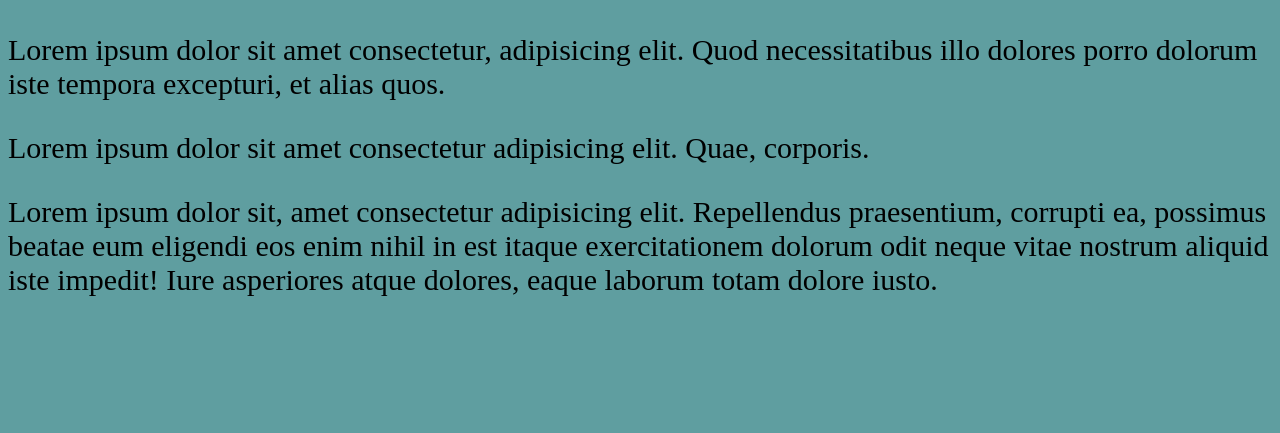
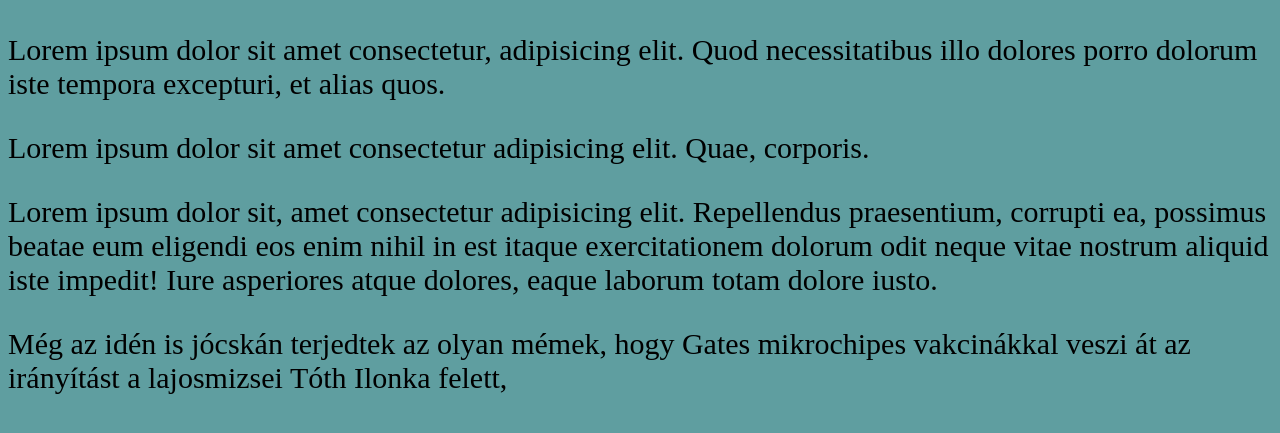
Before and after one commit to Ratelif/git_practice, a plain HTML site: page index.html in a window 1280 px wide. Shown: the part 165-598 px from the top of the page. Drawn offline with Linux system fonts and the light colour scheme.

Commit message:
new update for index.html

```diff
--- a/index.html
+++ b/index.html
@@ -14,5 +14,6 @@
     <p>Lorem ipsum dolor sit amet consectetur, adipisicing elit. Quod necessitatibus illo dolores porro dolorum iste tempora excepturi, et alias quos.</p>
     <p>Lorem ipsum dolor sit amet consectetur adipisicing elit. Quae, corporis.</p>
     <p>Lorem ipsum dolor sit, amet consectetur adipisicing elit. Repellendus praesentium, corrupti ea, possimus beatae eum eligendi eos enim nihil in est itaque exercitationem dolorum odit neque vitae nostrum aliquid iste impedit! Iure asperiores atque dolores, eaque laborum totam dolore iusto.</p>
+    <p>Még az idén is jócskán terjedtek az olyan mémek, hogy Gates mikrochipes vakcinákkal veszi át az irányítást a lajosmizsei Tóth Ilonka felett,</p>
 </body>
 </html>
```
